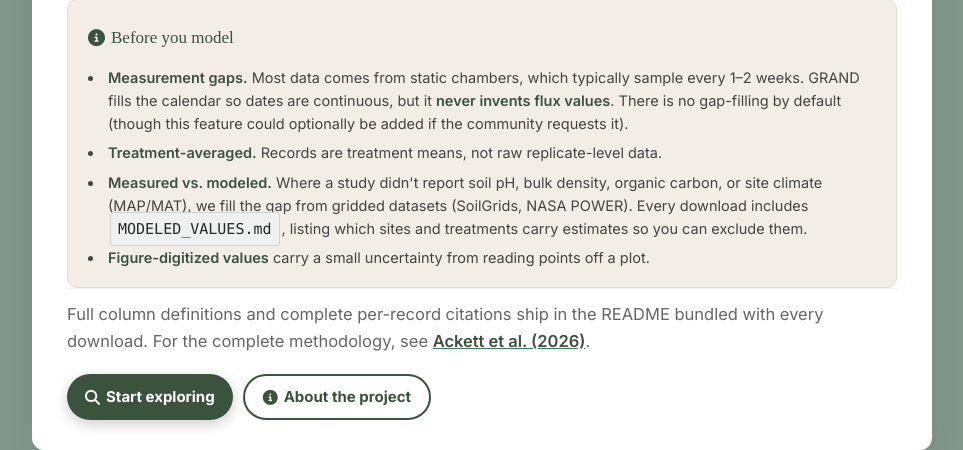
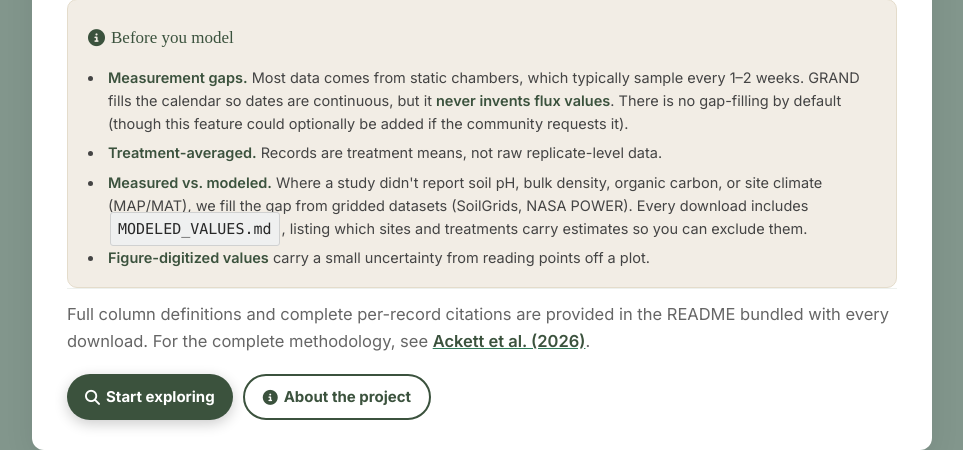
Before and after one commit to ryanackett/grand_explorer, a Django app: page /about-data/ in a window 1280 px wide. Shown: the part 1212-1662 px from the top of the page, without its empty margins (158-1121 px from the left). Run offline with Django 3.2, Linux system fonts and the light colour scheme; parts of the project's set-up code (start-up, migrations or seed data) failed here and were passed over; some libraries are stand-ins or nearby versions; some web fonts are replaced.

Commit message:
copy edits to About Data

```diff
--- a/n2odb/templates/about-data.html
+++ b/n2odb/templates/about-data.html
@@ -173,7 +173,7 @@
         </div>
 
         <p class="closing-note">
-            Full column definitions and complete per-record citations ship in the README bundled with every download. For the complete methodology, see <a href="https://doi.org/10.1016/j.agrformet.2026.111287" target="_blank" rel="noopener"><strong>Ackett et&nbsp;al. (2026)</strong></a>.
+            Full column definitions and complete per-record citations are provided in the README bundled with every download. For the complete methodology, see <a href="https://doi.org/10.1016/j.agrformet.2026.111287" target="_blank" rel="noopener"><strong>Ackett et&nbsp;al. (2026)</strong></a>.
         </p>
 
         <div class="about-cta">
```
